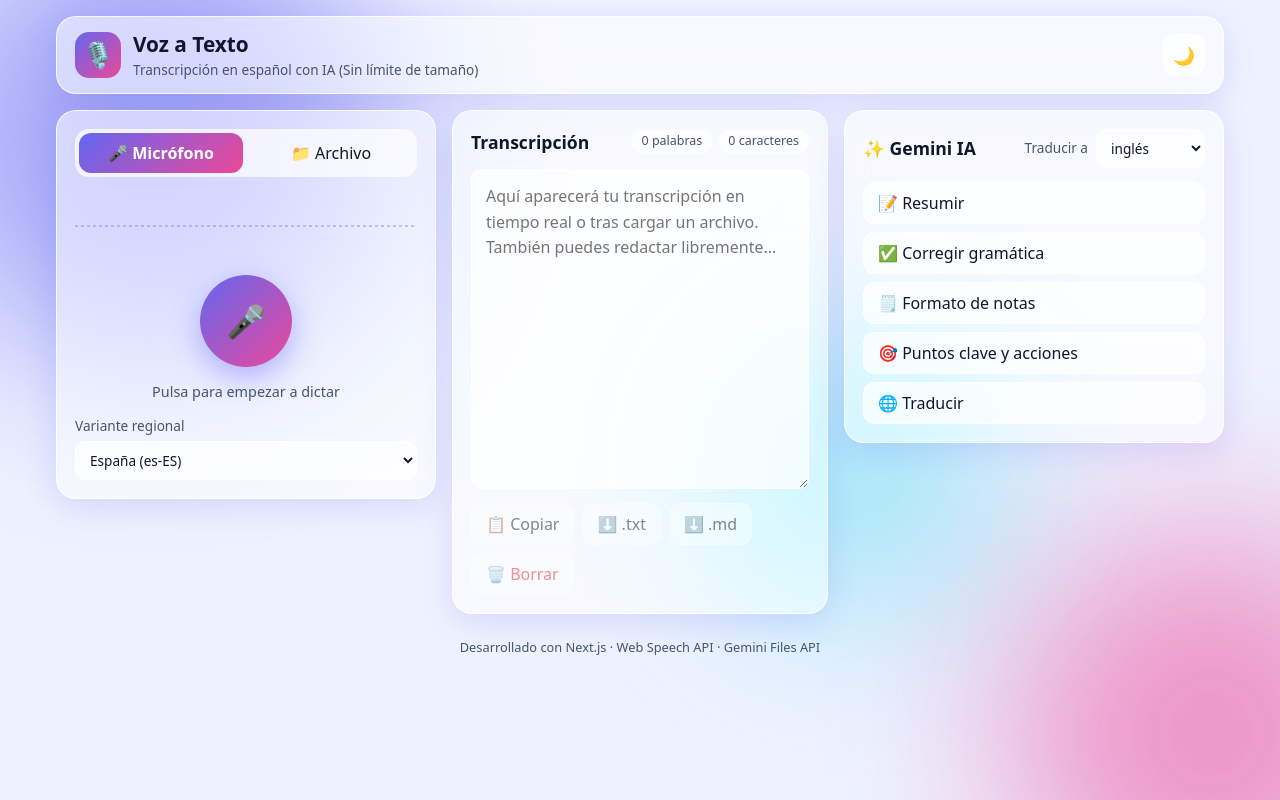
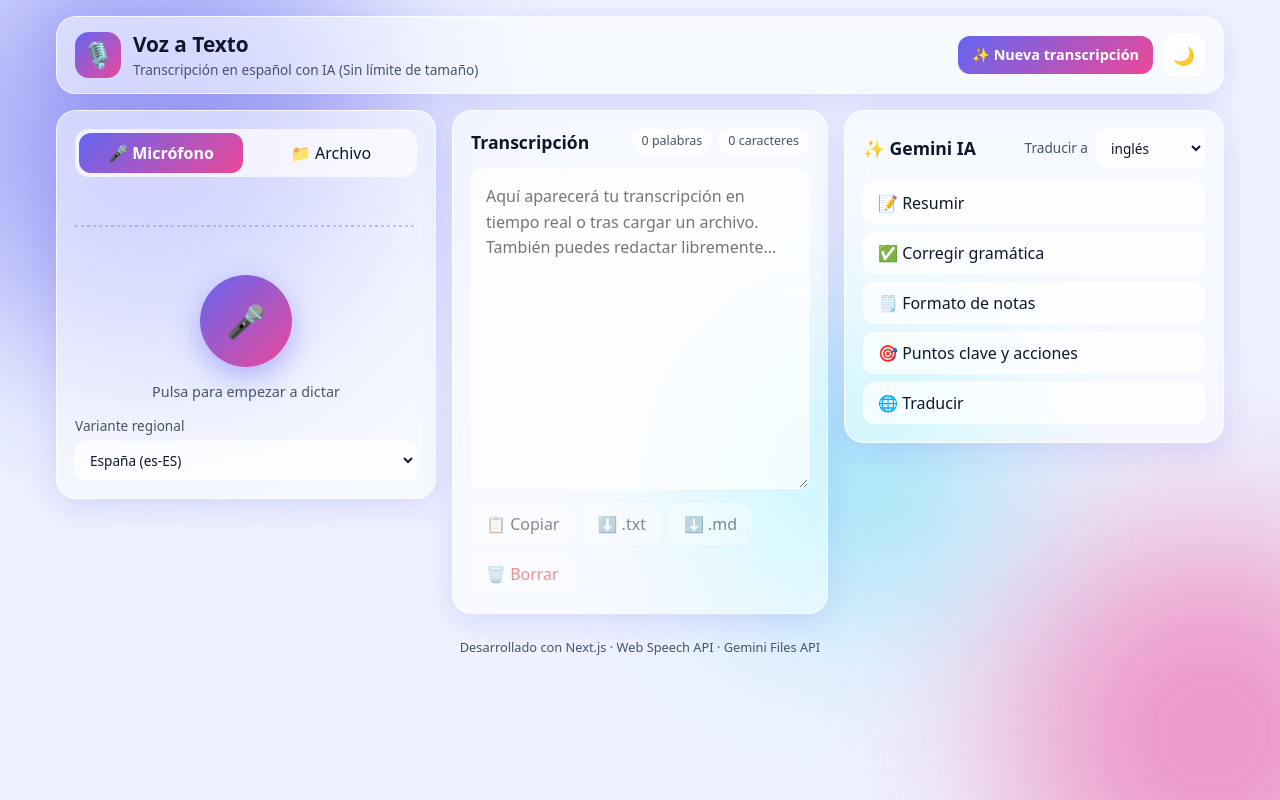
Before and after one commit to Artenlaclase/transcriptor, a Next.js app: page / in a window 1280 px wide. Built offline with nearby package versions, Linux system fonts and the light colour scheme.

Commit message:
feat: add Gemini API route and glassmorphism UI for transcription app

```diff
--- a/app/api/gemini/route.ts
+++ b/app/api/gemini/route.ts
@@ -51,16 +51,32 @@ export async function POST(req: Request) {
       // Guardar temporalmente para subirlo a la Files API de Gemini
       const bytes = await file.arrayBuffer();
       const buffer = Buffer.from(bytes);
-      const ext = file.name.split(".").pop() || "mp3";
+      const ext = (file.name.split(".").pop() || "mp3").toLowerCase();
       tempFilePath = join(tmpdir(), `audio_${randomUUID()}.${ext}`);
       await writeFile(tempFilePath, buffer);
 
-      const mimeType = file.type || "audio/mpeg";
-      // Subir mediante Files API de Google GenAI
+      // Resolver mimeType confiable según extensión o tipo reportado
+      const mimeMap: Record<string, string> = {
+        mp3: "audio/mp3",
+        wav: "audio/wav",
+        m4a: "audio/m4a",
+        ogg: "audio/ogg",
+        flac: "audio/flac",
+        aac: "audio/aac",
+        webm: "audio/webm",
+        opus: "audio/opus",
+        mp4: "audio/mp4",
+      };
+      const mimeType = file.type || mimeMap[ext] || "audio/mp3";
+
+      // Subir mediante Files API de Google GenAI usando config.mimeType
       uploadedFile = await ai.files.upload({
         file: tempFilePath,
-        mimeType: mimeType,
-      } as any);
+        config: {
+          mimeType: mimeType,
+          displayName: file.name,
+        },
+      });
 
       // Esperar si entra en procesamiento preliminar
       let fileState = await ai.files.get({ name: uploadedFile.name });
--- a/app/globals.css
+++ b/app/globals.css
@@ -78,6 +78,8 @@ h1, h2, p { margin: 0; }
 .card-head h2 { font-size: 1.1rem; }
 
 .header { display: flex; justify-content: space-between; align-items: center; padding: 12px 18px; }
+.header-actions { display: flex; align-items: center; gap: 10px; }
+.new-session-btn { font-size: 0.9rem; padding: 8px 16px; font-weight: 600; display: inline-flex; align-items: center; gap: 6px; }
 .brand { display: flex; gap: 12px; align-items: center; }
 .brand h1 { font-size: 1.3rem; }
 .brand p { color: var(--muted); font-size: 0.85rem; }
--- a/app/page.tsx
+++ b/app/page.tsx
@@ -202,7 +202,36 @@ export default function Home() {
     }
   };
 
-  // Utilidades
+  // Herramientas de texto y reseteo completo
+  const resetAll = () => {
+    const hasData = text.trim() || interim || file || aiResult;
+    if (hasData && !confirm("¿Iniciar una nueva transcripción? Se borrará el texto actual, archivo cargado y resultados de IA.")) {
+      return;
+    }
+
+    // Detener escucha si está activa
+    if (listening && recRef.current) {
+      wantRef.current = false;
+      try {
+        recRef.current.stop();
+      } catch {}
+      setListening(false);
+    }
+
+    setText("");
+    setInterim("");
+    setFile(null);
+    setAiResult("");
+    setAiLabel("");
+    setBusy(null);
+
+    try {
+      localStorage.removeItem("transcript");
+    } catch {}
+
+    notify("Nueva transcripción iniciada. Todo en cero.");
+  };
+
   const copy = async (value: string) => {
     try {
       await navigator.clipboard.writeText(value);
@@ -247,6 +276,14 @@ export default function Home() {
               <p>Transcripción en español con IA (Sin límite de tamaño)</p>
             </div>
           </div>
+          <div className="header-actions">
+            <button
+              className="btn primary new-session-btn"
+              onClick={resetAll}
+              title="Reiniciar todo a cero e iniciar nueva transcripción"
+            >
+              ✨ Nueva transcripción
+            </button>
             <button
               className="icon-btn"
               onClick={toggleTheme}
@@ -255,6 +292,7 @@ export default function Home() {
             >
               {theme === "dark" ? "☀️" : "🌙"}
             </button>
+          </div>
         </header>
 
         <div className="grid">
@@ -336,6 +374,11 @@ export default function Home() {
               <div className="stats" aria-live="polite">
                 <span className="chip">{words} palabras</span>
                 <span className="chip">{chars} caracteres</span>
+                {(text || file || aiResult) && (
+                  <button className="chip chip-btn" onClick={resetAll} title="Volver a cero">
+                    🔄 Reiniciar
+                  </button>
+                )}
               </div>
             </div>
             <textarea
```
Also changed, not shown: 1 other file (tests, documents, lock files or other folders). Lines whose indentation alone changed are shown as unchanged.
